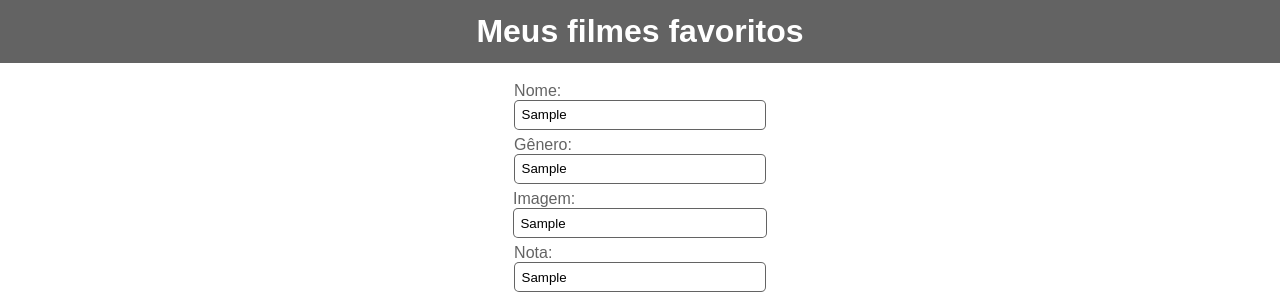
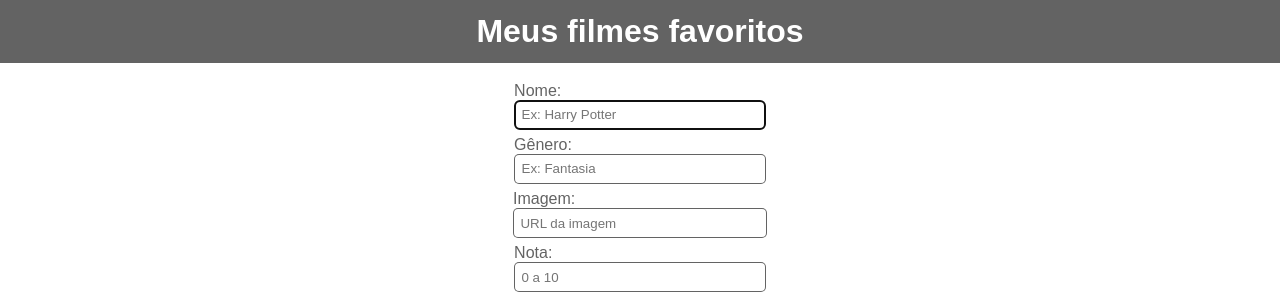
Before and after one commit to GarconeAna/movielist, a plain HTML site: page index.html in a window 1280 px wide. Both pictures are taken after typing "Sample", "Sample", "Sample", "Sample" into the empty fields and a click on the button "Enviar". Shown: the top 297 px of the page. Drawn offline with Linux system fonts and the light colour scheme.

Commit message:
limpando input depois do push

```diff
--- a/index.html
+++ b/index.html
@@ -17,19 +17,19 @@
       <div class="form-body">
         <div class="form-itens">
           <label for="nome">Nome:</label>
-          <input id="nome" type="text" placeholder="Ex: Harry Potter">
+          <input autofocus id="nome" type="text" placeholder="Ex: Harry Potter" required>
         </div>
         <div class="form-itens">
           <label for="genero">Gênero:</label>
-          <input id="genero" type="text" placeholder="Ex: Fantasia">
+          <input id="genero" type="text" placeholder="Ex: Fantasia" required>
         </div>
         <div class="form-itens">
           <label for="imagem">Imagem:</label>
-          <input id="imagem" type="text" placeholder="URL da imagem">
+          <input id="imagem" type="text" placeholder="URL da imagem" required>
         </div>
         <div class="form-itens">
           <label for="nota">Nota:</label>
-          <input id="nota" type="text" placeholder="0 a 10">
+          <input id="nota" type="text" placeholder="0 a 10" required>
         </div>
       </div>
       <button type="submit">Enviar</button>
--- a/script.js
+++ b/script.js
@@ -39,6 +39,11 @@ form.addEventListener('submit', (evento) => {
 
   if (nome !== '' && genero !== '' && imagem !== '' && nota !== '') {
     addMovie(nome, imagem, genero, nota);
+    inputNome.value = '';
+    inputGenero.value = '';
+    inputImagem.value = '';
+    inputNota.value = '';
+    inputNome.focus();
   }
 });
 
```
